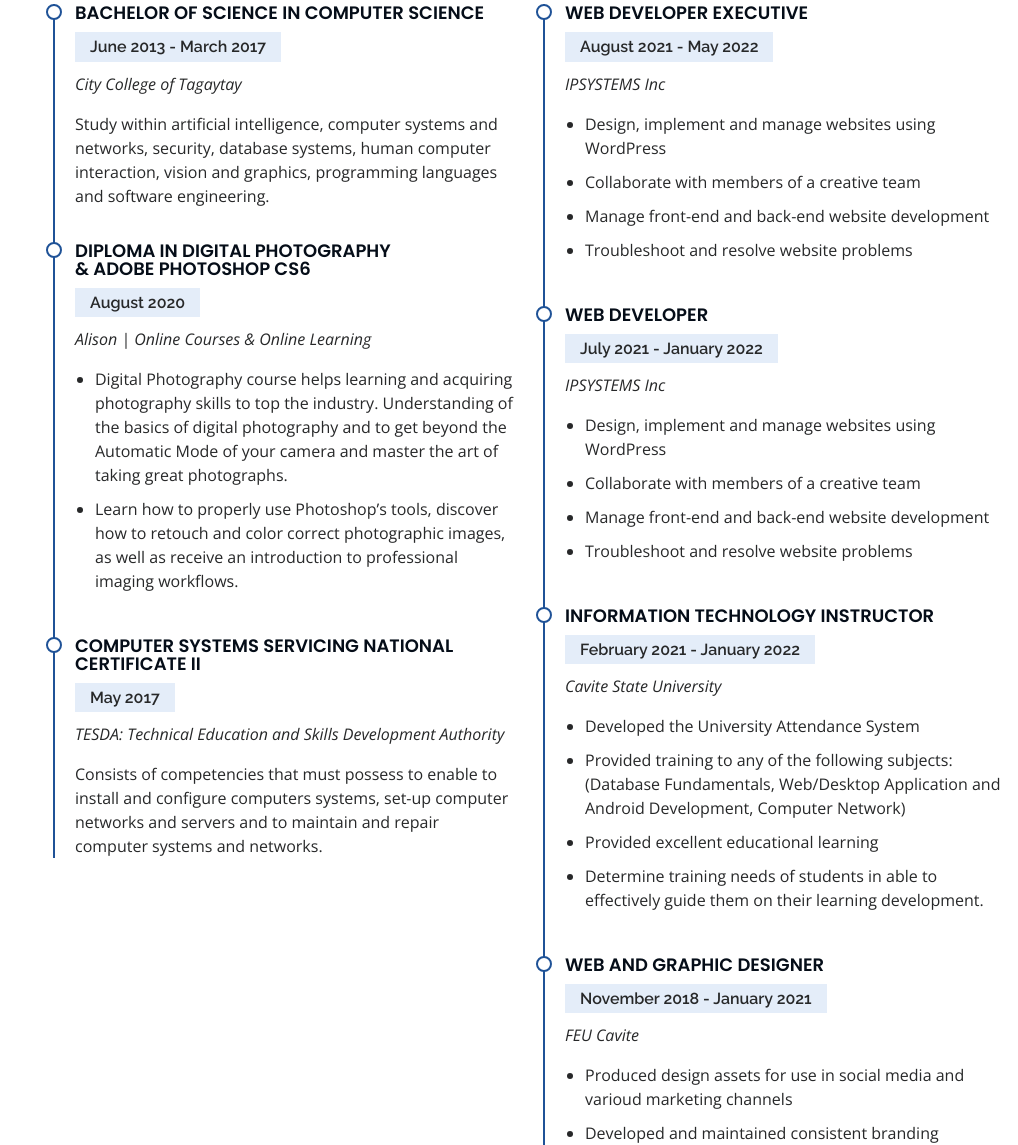
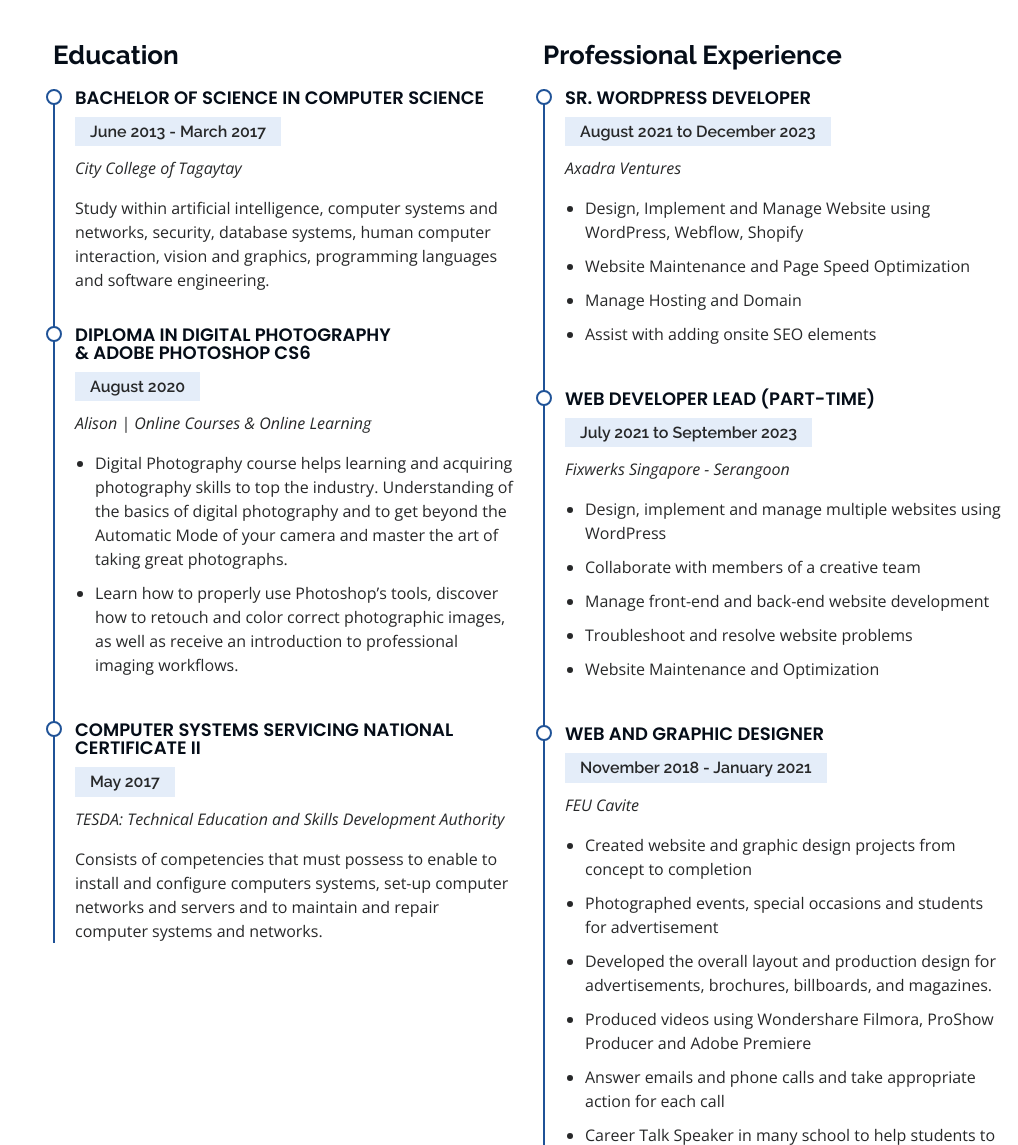
Before and after one commit to Renc20/myportfolio, a plain HTML site: page index.html in a window 1280 px wide. Shown: the part 2293-3438 px from the top of the page, without its empty margins (262-1280 px from the left). Drawn offline with nearby package versions, Linux system fonts and the light colour scheme.

Commit message:
Update index.html

```diff
--- a/index.html
+++ b/index.html
@@ -5,8 +5,8 @@
   <meta charset="utf-8">
   <meta content="width=device-width, initial-scale=1.0" name="viewport">
 
-  <title>Rencel Leyran</title>
-  <meta content="" name="description">
+  <title>Rencel Leyran Portfolio</title>
+  <meta content="" name="description" conten="Explore the WordPress wizardry of Rencel Leyran, a seasoned developer. Dive into a concise portfolio showcasing expertly crafted websites, plugins, and themes. Witness the perfect blend of creativity and technical prowess.">
   <meta content="" name="keywords">
 
   <!-- Favicons -->
@@ -82,7 +82,7 @@
 
         <div class="section-title">
           <h2>About</h2>
-          <p>I am very passionate in Graphics Design and Web Development. I have a positive attitude towards work and with good moral character. I am flexible, open minded and very willing to learn. I have a good command of the English Language and good interpersonal and communication skills. I am organized, can be easily trained, and a fast learner.</p>
+          <p>I am very passionate in WordPress Development and Graphics Design. I have a positive attitude towards work and with good moral character. I am flexible, open minded and very willing to learn. I have a good command of the English Language and good interpersonal and communication skills. I am organized, can be easily trained, and a fast learner.</p>
         </div>
 
         <div class="row">
@@ -90,21 +90,24 @@
             <img src="assets/img/profile-img.jpg" class="img-fluid" alt="">
           </div>
           <div class="col-lg-8 pt-4 pt-lg-0 content" data-aos="fade-left">
-            <h3>Web and Graphic Designer     |    IT Specialist</h3>
+            <h3>Sr. WordPress Developer</h3>
             <p class="font-italic">
-             I possess a wide range of abilities that combine innovative art and design principles. Furthermore, my experience in graphics design and expertise in Web Development will allow me to play a crucial role in the implementation of any design initiatives.
-            </p>
+            I am an expert in WordPress development both front-end and back-end, website maintenance, page speed optimization, managing hosting, domain & database, I can use different WordPress page builders (Elementor, Avada, Divi, Beaver Builder, Guttenburg, WP Bakery, ACF). I can do SEO technical implementation, and graphics design.
+          </p>
+          <p class="font-italic">
+            I can also manage and develop websites using other CMS like webflow, shopify, wix, and squarespace.
+          </p>
             <div class="row">
               <div class="col-lg-6">
                 <ul>
                   <li><i class="icofont-rounded-right"></i> <strong>Birthday:</strong> January 20, 1997</li>
-                  <li><i class="icofont-rounded-right"></i> <strong>Age:</strong> 25 y/o</li>
+                  <li><i class="icofont-rounded-right"></i> <strong>Age:</strong> 27 y/o</li>
                   <li><i class="icofont-rounded-right"></i> <strong>Status:</strong> Single</li>
                 </ul>
               </div>
               <div class="col-lg-6">
                 <ul>
-                  <li><i class="icofont-rounded-right"></i> <strong>Address:</strong> Dasmariñas, Cavite</li>
+                  <li><i class="icofont-rounded-right"></i> <strong>Address:</strong> 61 Brgy.Miguel Mojica Mendez, Cavite</li>
                   <li><i class="icofont-rounded-right"></i> <strong>Phone:</strong> 09358007862</li>
                   <li><i class="icofont-rounded-right"></i> <strong>Emai:</strong> RencLeyran@gmail.com</li>
                 </ul>
@@ -172,14 +175,14 @@
           <div class="col-lg-6" data-aos="fade-up">
 
             <div class="progress">
-              <span class="skill">Graphics Design <i class="val">95%</i></span>
+              <span class="skill">WordPress Development<i class="val">95%</i></span>
               <div class="progress-bar-wrap">
                 <div class="progress-bar" role="progressbar" aria-valuenow="95" aria-valuemin="0" aria-valuemax="100"></div>
               </div>
             </div>
 
             <div class="progress">
-              <span class="skill">Video Editing<i class="val">90%</i></span>
+              <span class="skill">Graphics Design<i class="val">90%</i></span>
               <div class="progress-bar-wrap">
                 <div class="progress-bar" role="progressbar" aria-valuenow="90" aria-valuemin="0" aria-valuemax="100"></div>
               </div>
@@ -251,36 +254,26 @@
           <div class="col-lg-6" data-aos="fade-up" data-aos-delay="100">
             <h3 class="resume-title">Professional Experience</h3>
             <div class="resume-item">
-              <h4>Web Developer Executive</h4>
-              <h5>August 2021 - May 2022</h5>
-              <p><em>IPSYSTEMS Inc</em></p>
+              <h4>Sr. WordPress Developer</h4>
+              <h5>August 2021 to December 2023</h5>
+              <p><em>Axadra Ventures</em></p>
               <ul>
-                <li>Design, implement and manage websites using WordPress</li>
+                <li>Design, Implement and Manage Website using WordPress, Webflow, Shopify</li>
+                <li>Website Maintenance and Page Speed Optimization</li>
+                <li>Manage Hosting and Domain</li>
+                <li>Assist with adding onsite SEO elements</li>
+              </ul>
+            </div>
+            <div class="resume-item">
+              <h4>Web Developer Lead (Part-time)</h4>
+              <h5>July 2021 to September 2023</h5>
+              <p><em>Fixwerks Singapore - Serangoon</em></p>
+              <ul>
+                <li>Design, implement and manage multiple websites using WordPress</li>
                 <li>Collaborate with members of a creative team</li>
                 <li>Manage front-end and back-end website development</li>
                 <li>Troubleshoot and resolve website problems</li>
-              </ul>
-            </div>
-            <div class="resume-item">
-              <h4>Web Developer</h4>
-              <h5>July 2021 - January 2022</h5>
-              <p><em>IPSYSTEMS Inc</em></p>
-              <ul>
-                <li>Design, implement and manage websites using WordPress</li>
-                <li>Collaborate with members of a creative team</li>
-                <li>Manage front-end and back-end website development</li>
-                <li>Troubleshoot and resolve website problems</li>
-              </ul>
-            </div>
-            <div class="resume-item">
-              <h4>Information Technology Instructor</h4>
-              <h5>February 2021 - January 2022</h5>
-              <p><em>Cavite State University</em></p>
-              <ul>
-                <li>Developed the University Attendance System</li>
-                <li>Provided training to any of the following subjects: (Database Fundamentals, Web/Desktop Application and Android Development, Computer Network)</li>
-                <li>Provided excellent educational learning</li>
-                <li>Determine training needs of students in able to effectively guide them on their learning development.</li>
+                <li>Website Maintenance and Optimization</li>
               </ul>
             </div>
             <div class="resume-item">
@@ -288,10 +281,9 @@
               <h5>November 2018 - January 2021</h5>
               <p><em>FEU Cavite</em></p>
               <ul>
-                <li>Produced design assets for use in social media and varioud marketing channels</li>
-                <li>Developed and maintained consistent branding</li>
+                <li>Created website and graphic design projects from concept to completion</li>
                 <li>Photographed events, special occasions and students for advertisement</li>
-                <li>Photo retouching, colour correcting, cloning, and adjustments to enhance photography using Photoshop and Lightroom</li>
+                <li>Developed the overall layout and production design for advertisements, brochures, billboards, and magazines.</li>
                 <li>Produced videos using Wondershare Filmora, ProShow Producer and Adobe Premiere</li>
                 <li>Answer emails and phone calls and take appropriate action for each call</li>
                 <li>Career Talk Speaker in many school to help students to find career path and to promote the University</li>
@@ -373,9 +365,9 @@
           </div>
             <div class="col-lg-4 col-md-6 portfolio-item filter-card">
             <div class="portfolio-wrap">
-              <img src="assets/img/portfolio/portfolio-web1.jpg" class="img-fluid" alt="">
+              <img src="assets/img/portfolio/portfolio-web99.jpg" class="img-fluid" alt="">
               <div class="portfolio-links">
-                <a href="assets/img/portfolio/portfolio-web1.jpg" data-gall="portfolioGallery" class="venobox" title="Card 1"><i class="bx bx-plus"></i></a>
+                <a href="assets/img/portfolio/portfolio-web99.jpg" data-gall="portfolioGallery" class="venobox" title="Card 1"><i class="bx bx-plus"></i></a>
               </div>
             </div>
           </div>
```
